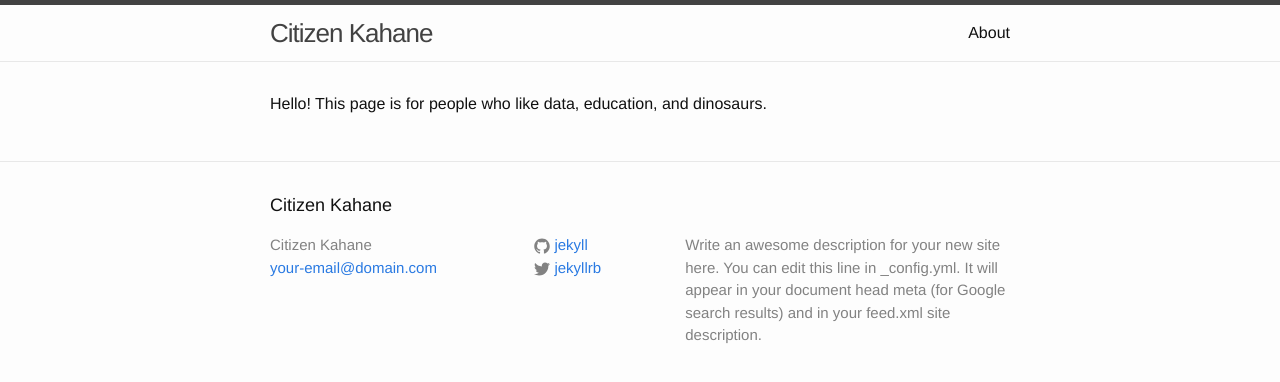
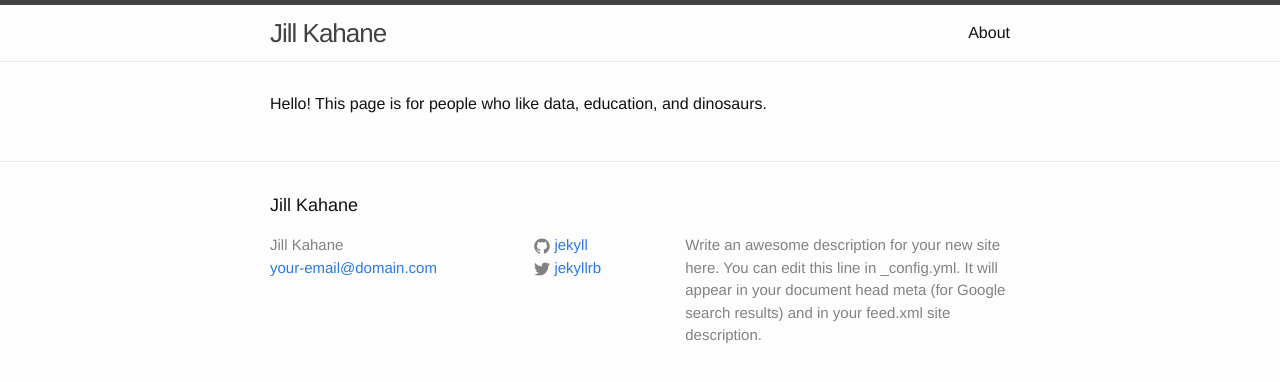
Before and after one commit to jill-kahane/jill-kahane.github.io, a Jekyll site: the page built from index.html, in a window 1280 px wide. Shown: the top 382 px of the page. Built offline with Jekyll 4.4.1, drawn with Linux system fonts in a browser that asks for light colours.

Commit message:
Update _config.yml

```diff
--- a/_config.yml
+++ b/_config.yml
@@ -6,7 +6,7 @@
 # 'jekyll serve'. If you change this file, please restart the server process.
 
 # Site settings
-title: Citizen Kahane
+title: Jill Kahane
 email: your-email@domain.com
 description: > # this means to ignore newlines until "baseurl:"
   Write an awesome description for your new site here. You can edit this
```
